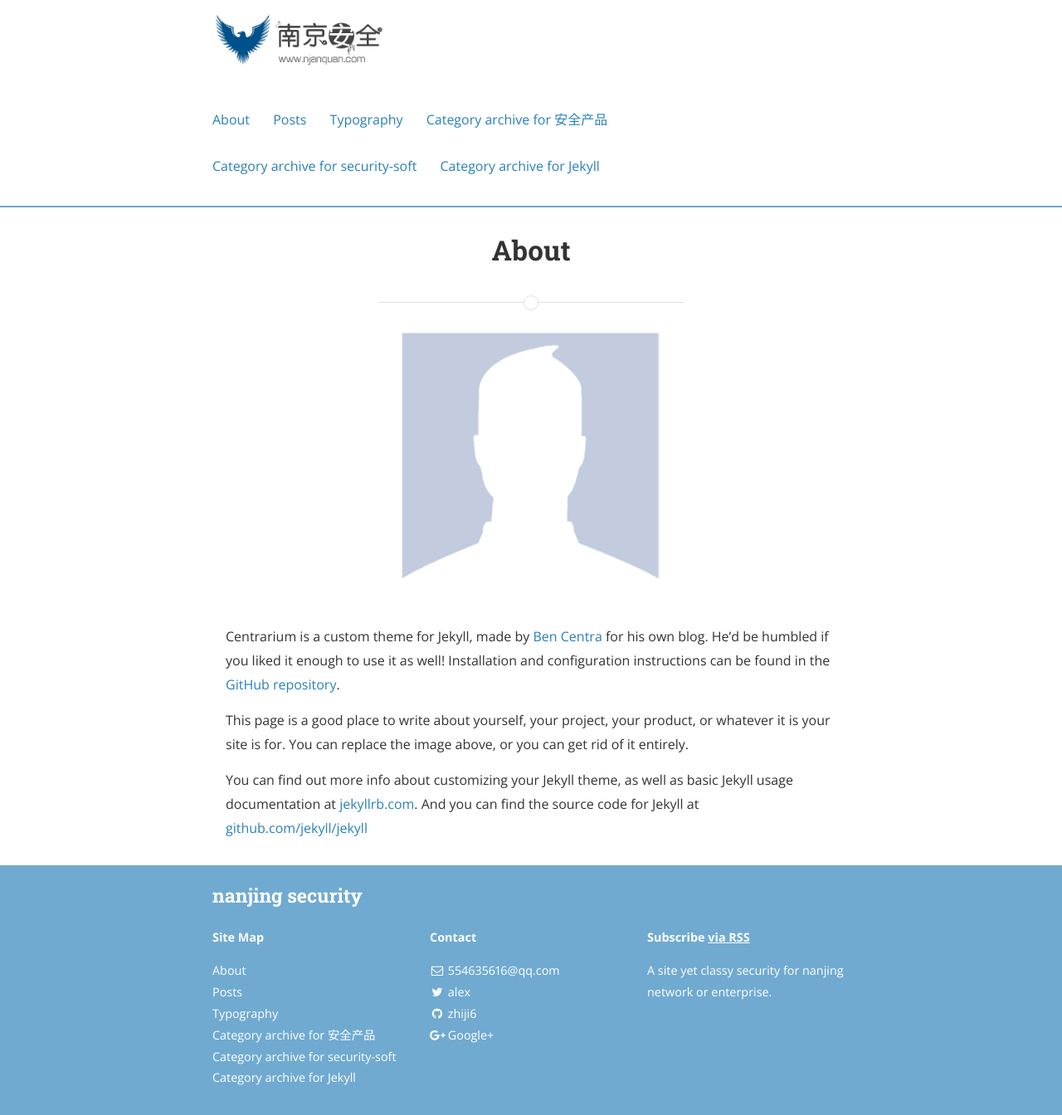
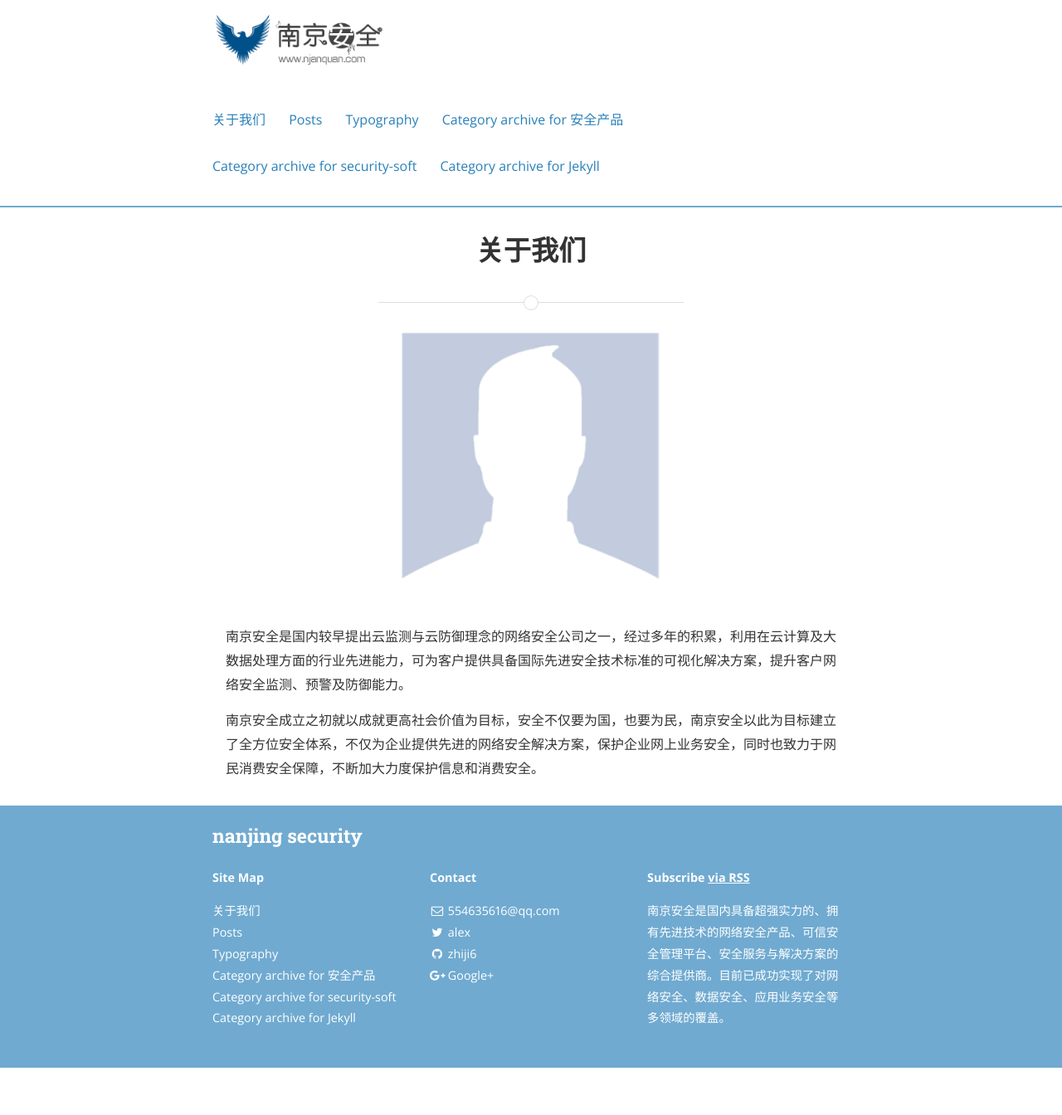
Before and after one commit to zhiji6/zhiji6.github.io, a Jekyll site: the page built from about.md, in a window 1280 px wide. Shown: the whole page at 83% size. Built offline with Jekyll 4.4.1, drawn with Linux system fonts in a browser that asks for light colours; nearby versions of some CDN libraries; after the commit the page ends 1287 px from its top, so only the background shows below that.

Commit message:
修改网站说明  关于我们

```diff
--- a/_config.yml
+++ b/_config.yml
@@ -15,7 +15,8 @@
 email: 554635616@qq.com
 name: alex.liu
 description: >
-  A site yet classy security for nanjing network or enterprise.
+  南京安全是国内具备超强实力的、拥有先进技术的网络安全产品、可信安全管理平台、安全服务与解决方案的综合提供商。目前已成功实现了对网络安全、数据安全、应用业务安全等多领域的覆盖。
+# A site yet classy security for nanjing network or enterprise.
 # Base URL of site (i.e. /blog). It should always start with a slash,
 # and never end with a slash. Set it to a blank value if hosting at the
 # root of your server.
--- a/about.md
+++ b/about.md
@@ -1,17 +1,21 @@
 ---
 layout: page
-title: About
+title: 关于我们
 permalink: /about/
 ---
 
 <img src="{{ site.baseurl }}/assets/profile-placeholder.gif" title="Profile Picture" class="profile">
 
-Centrarium is a custom theme for Jekyll, made by [Ben Centra][bencentra] for his own blog. He'd be humbled if you liked it enough to use it as well! Installation and configuration instructions can be found in the [GitHub repository](https://github.com/bencentra/centrarium).
+南京安全是国内较早提出云监测与云防御理念的网络安全公司之一，经过多年的积累，利用在云计算及大数据处理方面的行业先进能力，可为客户提供具备国际先进安全技术标准的可视化解决方案，提升客户网络安全监测、预警及防御能力。
 
-This page is a good place to write about yourself, your project, your product, or whatever it is your site is for. You can replace the image above, or you can get rid of it entirely.
+南京安全成立之初就以成就更高社会价值为目标，安全不仅要为国，也要为民，南京安全以此为目标建立了全方位安全体系，不仅为企业提供先进的网络安全解决方案，保护企业网上业务安全，同时也致力于网民消费安全保障，不断加大力度保护信息和消费安全。
 
-You can find out more info about customizing your Jekyll theme, as well as basic Jekyll usage documentation at [jekyllrb.com](http://jekyllrb.com/). And you can find the source code for Jekyll at [github.com/jekyll/jekyll](https://github.com/jekyll/jekyll)
+[//]: # (Centrarium is a custom theme for Jekyll, made by [Ben Centra][bencentra] for his own blog. He'd be humbled if you liked it enough to use it as well! Installation and configuration instructions can be found in the )
 
-[centrarium]: https://github.com/bencentra/centrarium
-[bencentra]: http://bencentra.com
-[jekyll]: https://github.com/jekyll/jekyll
+[//]: # (This page is a good place to write about yourself, your project, your product, or whatever it is your site is for. You can replace the image above, or you can get rid of it entirely. )
+
+[//]: # (You can find out more info about customizing your Jekyll theme, as well as basic Jekyll usage documentation . And you can find the source code for Jekyll at )
+
+[//]: # ([centrarium]: https://github.com/bencentra/centrarium)
+[//]: # ([bencentra]: http://bencentra.com)
+[//]: # ([jekyll]: https://github.com/jekyll/jekyll)
```
